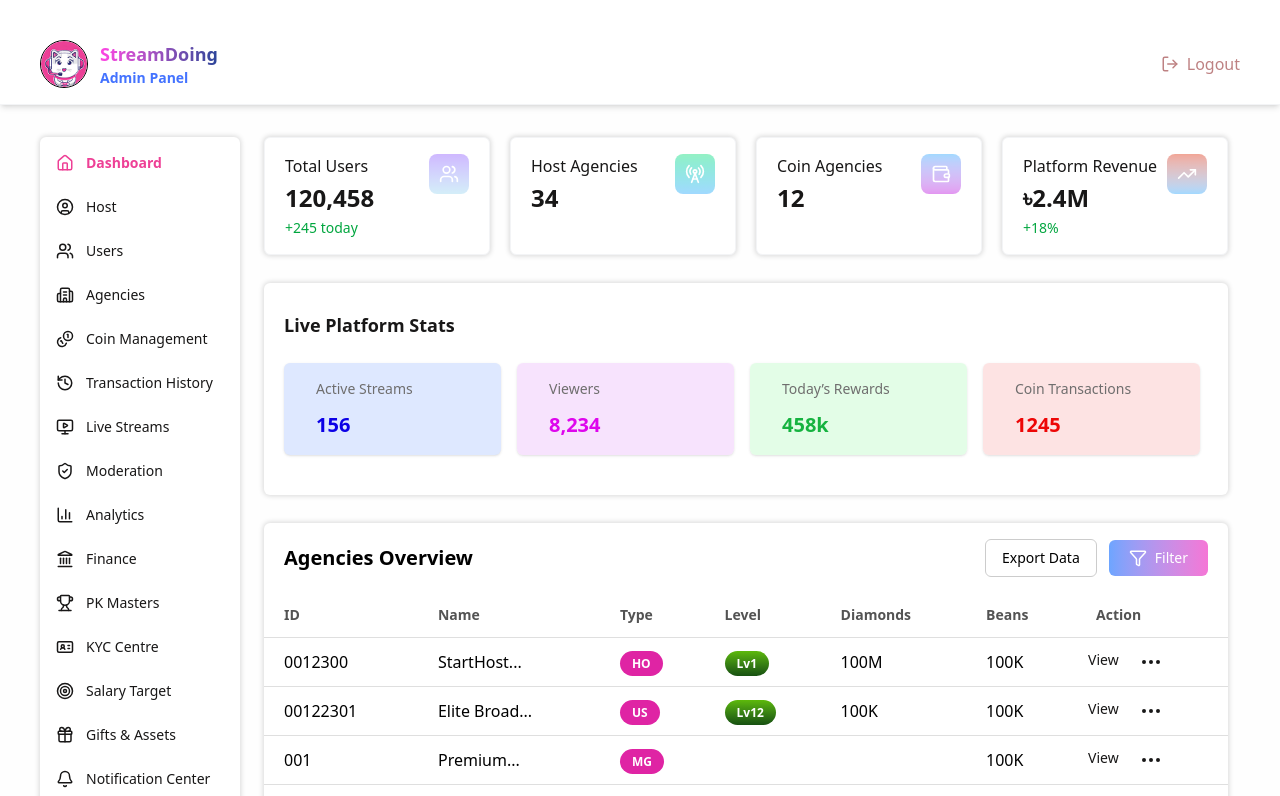
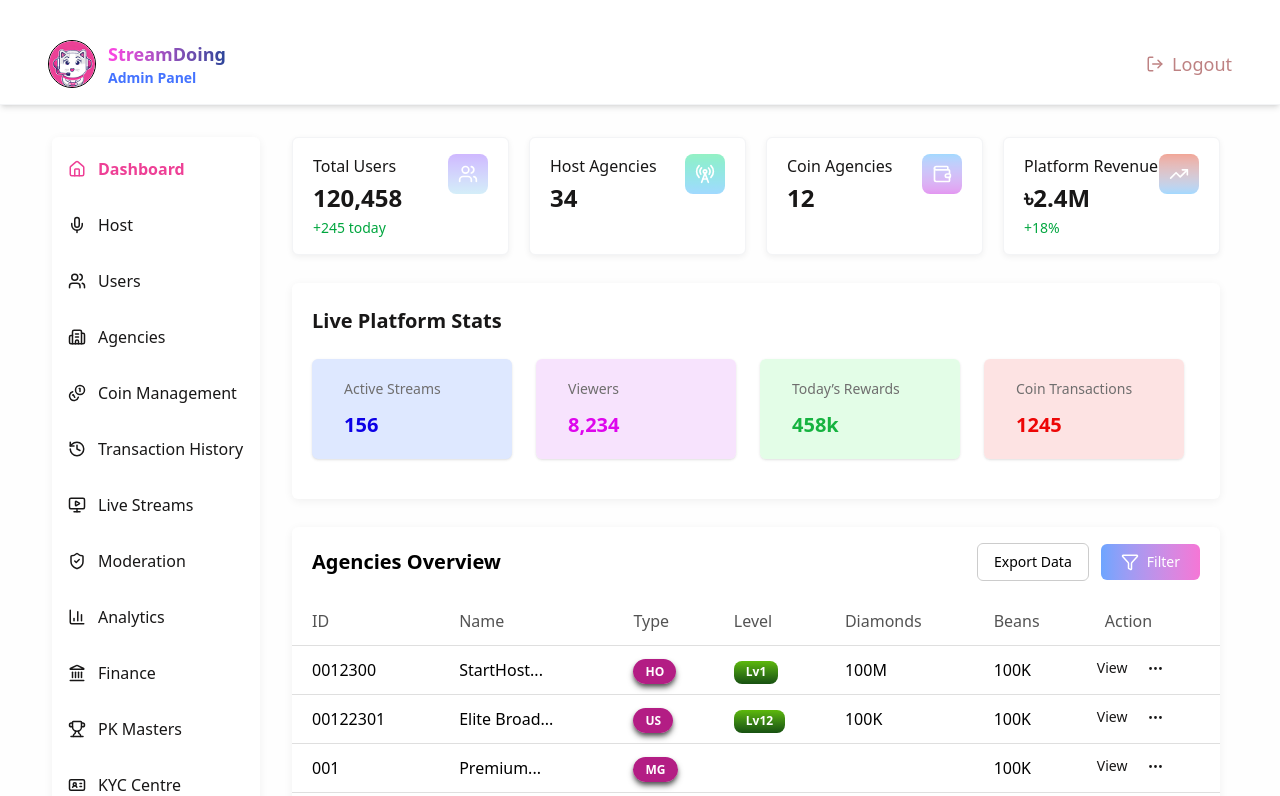
Before and after one commit to Md-Nesad/streamDoing, a React (Vite) app: page /dashboard in a window 1280 px wide. Shown: the top 796 px of the page. Built offline with nearby package versions, Linux system fonts and the light colour scheme.

Commit message:
dsahboard page and nested routes setup done

```diff
--- a/src/App.jsx
+++ b/src/App.jsx
@@ -1,6 +1,8 @@
 import Dashboard from "./Pages/Dashboard";
-import { BrowserRouter, Route, Routes } from "react-router-dom";
+import { BrowserRouter, Navigate, Route, Routes } from "react-router-dom";
 import AdminHeader from "./components/AdminHeader";
+import DashboardLayout from "./layout/DashboardLayout";
+import Host from "./Pages/Host";
 
 export default function App() {
   return (
@@ -8,8 +10,12 @@ export default function App() {
       <BrowserRouter>
         <AdminHeader />
         <Routes>
-          <Route path="/" element={<Dashboard />} />
-          <Route path="/dashboard" element={<Dashboard />} />
+          <Route path="/" element={<Navigate to="/dashboard" replace />} />
+          {/* dashboard nested routes here */}
+          <Route path="/dashboard" element={<DashboardLayout />}>
+            <Route index element={<Dashboard />} />
+            <Route path="host" element={<Host />} />
+          </Route>
         </Routes>
       </BrowserRouter>
     </>
--- a/src/Pages/Dashboard.jsx
+++ b/src/Pages/Dashboard.jsx
@@ -5,18 +5,14 @@ import StatsSection from "../components/StatsCard";
 
 export default function Dashboard() {
   return (
-    <div className="flex min-h-screen pt-3">
-      <Sidebar />
-
-      {/* stats section here */}
-      <main className="flex-1 sm:px-6 px-4 sm:mr-7">
+    <>
       <section>
         <StatsSection />
       </section>
 
       {/* live state section here */}
-        <section className="bg-[#FFFFFF] shadow-[0_0_5px_1px_rgba(0,0,0,0.15)] pb-10 pt-1 mt-7 pl-5 pr-7 rounded-md">
-          <h3 className="mt-6 mb-6 font-semibold text-[#181717] text-lg">
+      <section className="bg-[#FFFFFF] shadow-[0_2px_10px_rgba(0,0,0,0.06)] pb-10 pt-1 mt-7 pl-5 pr-7 rounded-md">
+        <h3 className="mt-5 mb-6 font-semibold text-[#181717] text-xl">
           Live Platform Stats
         </h3>
         <LiveStat />
@@ -24,7 +20,6 @@ export default function Dashboard() {
 
       {/* agescies table here */}
       <AgenciesTable />
-      </main>
-    </div>
+    </>
   );
 }
--- /dev/null
+++ b/src/Pages/Host.jsx
@@ -0,0 +1,5 @@
+import React from "react";
+
+export default function Host() {
+  return <div>Host</div>;
+}
--- a/src/components/AdminHeader.jsx
+++ b/src/components/AdminHeader.jsx
@@ -3,7 +3,7 @@ import { Link } from "react-router-dom";
 
 export default function AdminHeader() {
   return (
-    <header className="w-full bg-white shadow-md border-b border-gray-100 sm:px-10 px-5 pt-10 pb-4 flex items-center justify-between mb-5">
+    <header className="w-full bg-white shadow-md border-b border-gray-100 sm:px-12 px-5 pt-10 pb-4 flex items-center justify-between mb-5">
       <div className="flex items-center gap-3">
         <Link to="/">
           <img
@@ -20,7 +20,7 @@ export default function AdminHeader() {
         </div>
       </div>
 
-      <button className="flex items-center gap-2 text-[#BE8283]">
+      <button className="flex items-center gap-2 text-[18px] font-medium text-[#BE8283] hover:text-[#da9b9c] transition-colors duration-300">
         <LogOut size={18} />
         <span>Logout</span>
       </button>
--- a/src/components/AgenciesTable.jsx
+++ b/src/components/AgenciesTable.jsx
@@ -3,7 +3,7 @@ import { tableData } from "../data/data";
 
 export default function AgenciesTable() {
   return (
-    <div className="py-4 bg-[#FFFFFF] rounded-md shadow-[0_0_5px_1px_rgba(0,0,0,0.15)] w-full overflow-x-auto mt-7 mb-10">
+    <div className="py-4 bg-[#FFFFFF] rounded-md shadow-[0_2px_10px_rgba(0,0,0,0.06)] w-full overflow-x-auto mt-7 mb-10">
       <div className="flex items-center justify-between mb-4 sm:px-5 px-3">
         <h2 className="sm:text-xl text-sm font-semibold">Agencies Overview</h2>
         <div className="flex items-center sm:gap-3 gap-2">
@@ -18,7 +18,7 @@ export default function AgenciesTable() {
 
       <table className="w-full text-left border-collapse">
         <thead>
-          <tr className="text-[#535353] text-sm font-medium">
+          <tr className="text-[#535353] text-md font-medium">
             <th className="p-3 pl-5">ID</th>
             <th className="p-3 hidden sm:table-cell">Name</th>
             <th className="p-3 hidden md:table-cell">Type</th>
@@ -42,13 +42,13 @@ export default function AgenciesTable() {
               <td className="p-3 font-medium pl-5">{row.id}</td>
               <td className="p-3 hidden sm:table-cell">{row.name}</td>
               <td className="p-3 hidden md:table-cell">
-                <span className="px-3 py-1 text-xs bg-[#DB0698E0] text-[#FFFFFF] rounded-full font-semibold">
+                <span className="px-3 py-1 text-xs bg-[#B31d84] shadow-md shadow-[#545454] text-[#FFFFFF] rounded-full font-semibold">
                   {row.type}
                 </span>
               </td>
               <td className="p-3 hidden lg:table-cell">
                 {row.level && (
-                  <span className="px-3 py-1 text-xs bg-linear-to-b from-[#5DB90A] to-[#175111] text-[#FFFFFF] rounded-full font-semibold">
+                  <span className="px-3 pb-1 pt-0.5 text-xs bg-linear-to-b from-[#5DB90A] to-[#175111] text-[#FFFFFF] rounded-lg font-semibold">
                     {row.level}
                   </span>
                 )}
@@ -59,14 +59,14 @@ export default function AgenciesTable() {
               <td className="p-3 hidden 2xl:table-cell">{row.coinBuy}</td>
               <td className="p-3 hidden 2xl:table-cell">{row.location}</td>
               <td className="p-3 hidden 2xl:table-cell">
-                <span className="px-3 py-1 text-xs bg-linear-to-r from-[#79D49B] to-[#25C962] text-[#005D23] rounded-full font-semibold">
+                <span className="px-4 py-1 text-xs bg-linear-to-r from-[#79D49B] to-[#25C962] text-[#005D23] rounded-full font-semibold">
                   {row.status}
                 </span>
               </td>
-              <td className="p-3 max-sm:pl-20 text-[#181717] text-sm font-medium cursor-pointer flex gap-5">
+              <td className="p-3 max-sm:pl-20 text-[#181717] text-sm font-medium cursor-pointer flex gap-5 items-center">
                 View
                 <span>
-                  <Ellipsis />
+                  <Ellipsis size={17} />
                 </span>
               </td>
             </tr>
--- a/src/components/LiveState.jsx
+++ b/src/components/LiveState.jsx
@@ -1,23 +1,29 @@
 export default function LiveStat() {
   return (
-    <div className="grid grid-cols-1 sm:grid-cols-2 lg:grid-cols-4 gap-4">
-      <div className="bg-[#DEE8FF] py-4 px-8 rounded-md shadow-sm">
-        <p className="text-sm text-[#6F6E6E] mb-3">Active Streams</p>
+    <div className="grid grid-cols-1 sm:grid-cols-2 lg:grid-cols-4 gap-6 sm:pr-2">
+      <div className="bg-[#DEE8FF] py-5 px-8 rounded-md shadow-sm">
+        <p className="text-sm text-[#6F6E6E] font-medium mb-3">
+          Active Streams
+        </p>
         <h3 className="text-xl font-bold text-[#0C00E6]">156</h3>
       </div>
 
-      <div className="bg-[#F4D5FCAB] py-4 px-8 rounded-md shadow-sm">
-        <p className="text-sm text-[#6F6E6E] mb-3">Viewers</p>
+      <div className="bg-[#F4D5FCAB] py-5 px-8 rounded-md shadow-sm">
+        <p className="text-sm text-[#6F6E6E] font-medium mb-3">Viewers</p>
         <h3 className="text-xl font-bold text-[#DE06ED]">8,234</h3>
       </div>
 
-      <div className="bg-[#D5FCDBAB] py-4 px-8 rounded-md shadow-sm">
-        <p className="text-sm text-[#6F6E6E] mb-3">Today’s Rewards</p>
+      <div className="bg-[#D5FCDBAB] py-5 px-8 rounded-md shadow-sm">
+        <p className="text-sm text-[#6F6E6E] font-medium mb-3">
+          Today’s Rewards
+        </p>
         <h3 className="text-xl font-bold text-[#16B340]">458k</h3>
       </div>
 
-      <div className="bg-[#FCD5D5AB] py-4 px-8 rounded-md shadow-sm">
-        <p className="text-sm text-[#6F6E6E] mb-3">Coin Transactions</p>
+      <div className="bg-[#FCD5D5AB] py-5 px-8 rounded-md shadow-sm">
+        <p className="text-sm text-[#6F6E6E] font-medium mb-3">
+          Coin Transactions
+        </p>
         <h3 className="text-xl font-bold text-[#ED0606]">1245</h3>
       </div>
     </div>
--- a/src/components/Sidebar.jsx
+++ b/src/components/Sidebar.jsx
@@ -3,15 +3,16 @@ import { menuItems } from "../data/data";
 
 export default function Sidebar() {
   return (
-    <aside className="w-50 bg-[#FFFFFF] mb-3 px-1 py-2 ml-10 shadow-[0_0_5px_1px_rgba(0,0,0,0.15)] rounded-md max-sm:hidden">
+    <aside className="w-52 bg-[#FFFFFF] mb-20 px-1 py-2 ml-13 shadow-[0_2px_10px_rgba(0,0,0,0.06)] rounded-md max-sm:hidden">
       <nav className="space-y-2">
         {menuItems.map((item) => (
           <NavLink
             key={item.title}
             to={item.link}
+            end
             className={({ isActive }) =>
-              `flex items-center gap-3 px-3 py-2 rounded-md text-sm font-medium
-              transition-all cursor-pointer
+              `flex items-center gap-3 px-3 py-3 rounded-md text-md font-medium
+              transition-all cursor-pointer hover:bg-[#EE4096] hover:text-white hover:transition-colors hover:duration-300
               ${isActive ? "text-[#EE4096] font-semibold" : "text-[#181717]"}`
             }
           >
@@ -21,7 +22,7 @@ export default function Sidebar() {
         ))}
       </nav>
 
-      <div className=" text-[#868686] text-md font-medium flex items-center justify-between mt-5 mb-2 px-2 cursor-pointer">
+      <div className=" text-[#868686] text-md font-medium flex items-center justify-between mt-10 mb-2 px-2 cursor-pointer">
         <span>Data Store</span>
         <span className="text-[#404040] text-xl">{">"}</span>
       </div>
--- a/src/components/StatsCard.jsx
+++ b/src/components/StatsCard.jsx
@@ -6,7 +6,7 @@ export default function StatsSection() {
       {stats.map((item, index) => (
         <div
           key={index}
-          className="bg-white shadow-[0_0_5px_1px_rgba(0,0,0,0.15)] rounded-md px-5 py-4 flex items-start justify-between border border-gray-100"
+          className="bg-white shadow-[0_2px_6px_rgba(0,0,0,0.06)] rounded-md px-5 py-4 flex items-start justify-between border border-gray-100"
         >
           <div className="space-y-1">
             <p className="text-[#181717] font-medium text-md">{item.title}</p>
--- a/src/data/data.js
+++ b/src/data/data.js
@@ -19,11 +19,12 @@ import {
   RadioTower,
   TrendingUp,
   Wallet,
+  Mic,
 } from "lucide-react";
 
 export const menuItems = [
   { title: "Dashboard", icon: Home, link: "/dashboard" },
-  { title: "Host", icon: UserCircle, link: "/host" },
+  { title: "Host", icon: Mic, link: "/dashboard/host" },
   { title: "Users", icon: Users, link: "/users" },
   { title: "Agencies", icon: Building2, link: "/agencies" },
   { title: "Coin Management", icon: Coins, link: "/coins" },
@@ -114,7 +115,6 @@ export const tableData = [
     status: "active",
   },
 ];
-
 export const stats = [
   {
     title: "Total Users",
--- a/src/index.css
+++ b/src/index.css
@@ -7,3 +7,7 @@ body {
 button {
   cursor: pointer;
 }
+
+th {
+  font-weight: 500;
+}
--- /dev/null
+++ b/src/layout/DashboardLayout.jsx
@@ -0,0 +1,15 @@
+import React from "react";
+import Sidebar from "../components/Sidebar";
+import { Outlet } from "react-router-dom";
+
+export default function DashboardLayout() {
+  return (
+    <div className="flex min-h-screen pt-3">
+      <Sidebar />
+
+      <main className="flex-1 sm:px-6 px-4 sm:mr-9 sm:ml-2">
+        <Outlet />
+      </main>
+    </div>
+  );
+}
```
Lines whose indentation alone changed are shown as unchanged.
